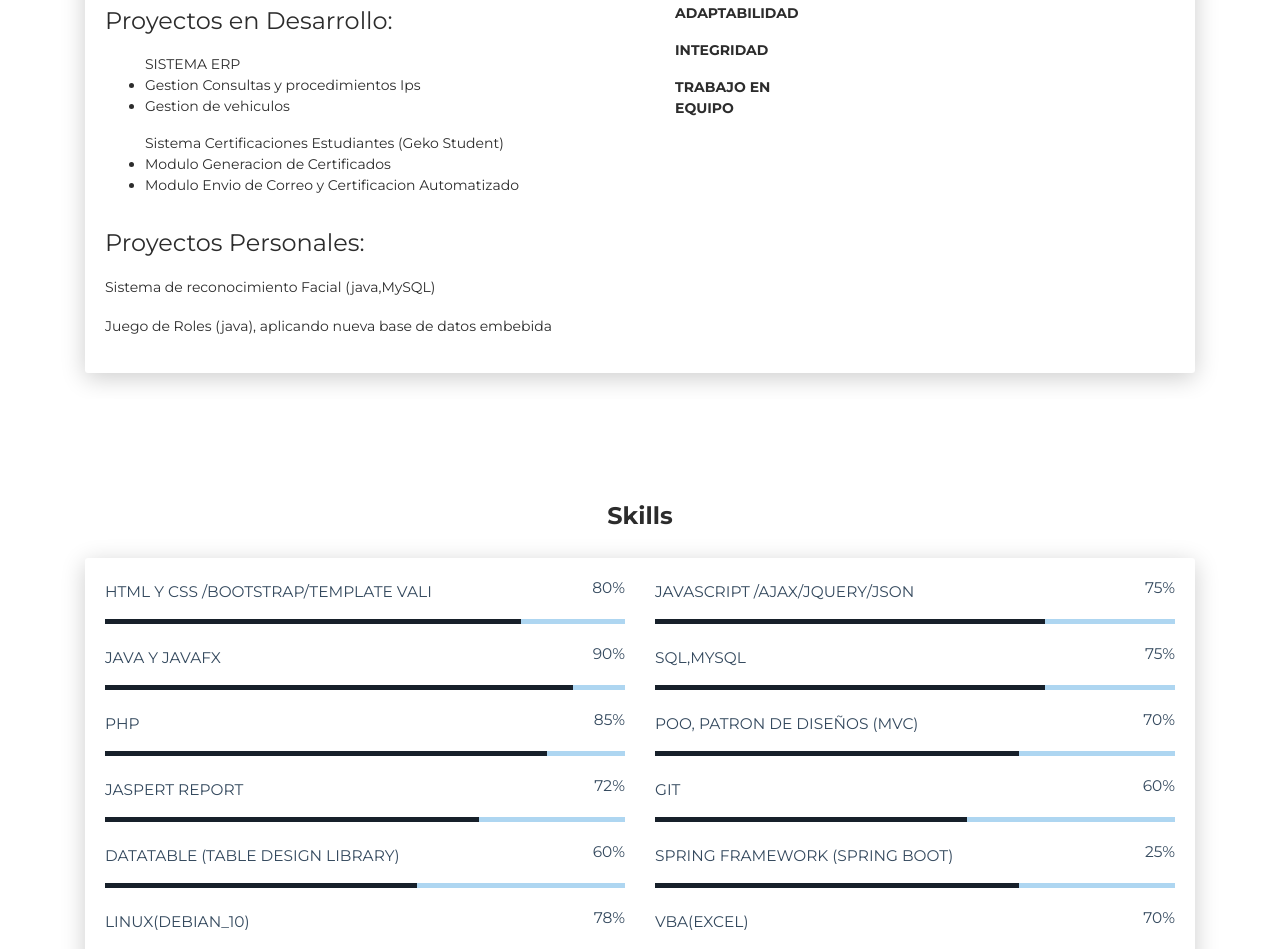
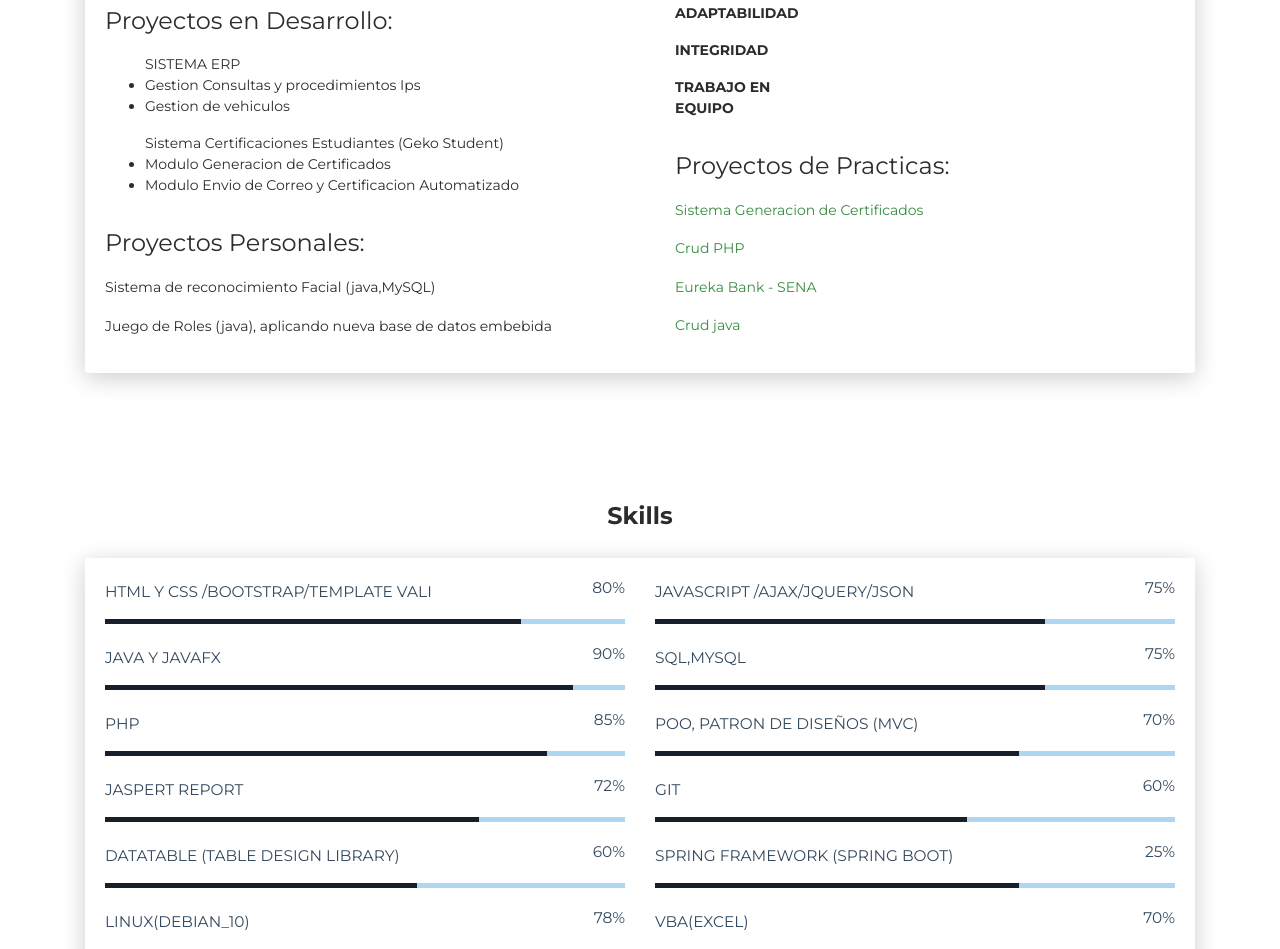
Before and after one commit to ruder12/Portafolio-cv_Ruderneys, a plain HTML site: page index.html in a window 1280 px wide. Shown: the part 1232-2181 px from the top of the page. Drawn offline with Linux system fonts and the light colour scheme.

Commit message:
proyectos realizados
git

```diff
--- a/index.html
+++ b/index.html
@@ -132,6 +132,11 @@
               <div class="row mt-3">
                 <div class="col-sm-4"><strong class="text-uppercase">Trabajo en Equipo</strong></div>
               </div>
+               <h4>Proyectos de Practicas:</h4>
+              <p><a href="https://github.com/ruder12/Student-Certification-System">Sistema Generacion de Certificados</a></p>
+                <p><a href="hhttps://github.com/ruder12/CRUD_PHP">Crud PHP</a></p>
+                <p><a href="https://github.com/ruder12/EurekaBank-Sena">Eureka Bank - SENA</a></p>
+                <p><a href="https://github.com/ruder12/CRUDJava">Crud java</a></p>
             </div>
           </div>
         </div>
```
